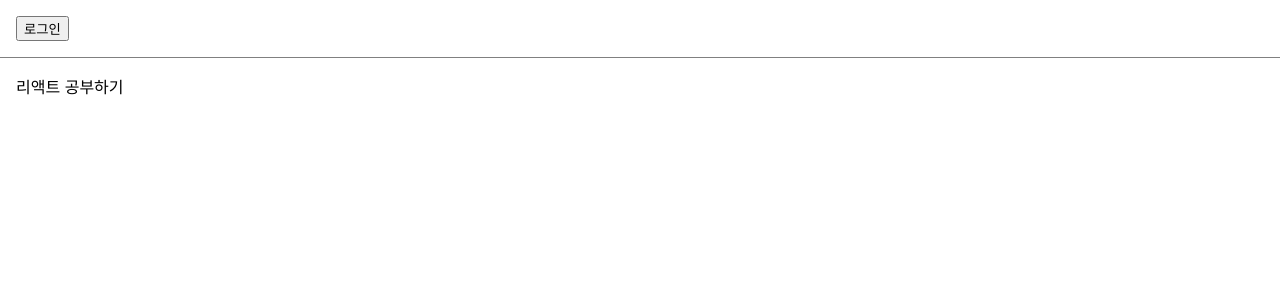
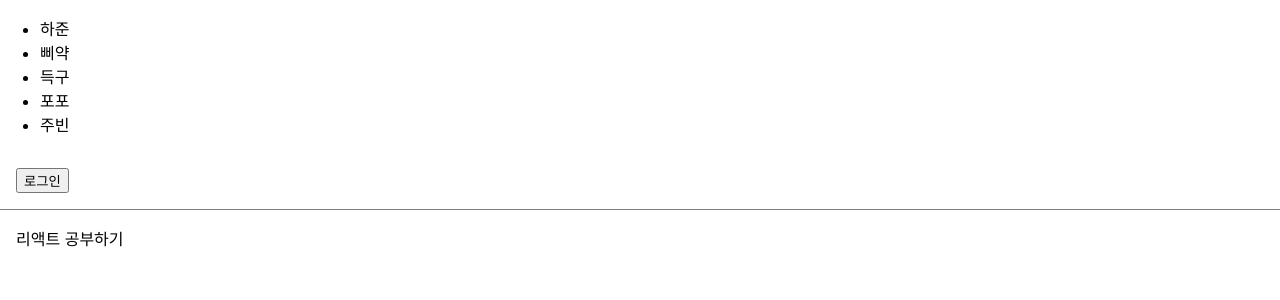
Before and after one commit to blackjune67/toyblog, a React (Create React App) app in the folder front/blog/: page / in a window 1280 px wide. Shown: the top 300 px of the page. Built offline with nearby package versions, Linux system fonts and the light colour scheme.

Commit message:
key & index

```diff
--- /dev/null
+++ b/front/blog/src/chapter10/AttendanceBook.jsx
@@ -0,0 +1,33 @@
+const students = [
+  {
+    id: 1,
+    name: "하준",
+  },
+  {
+    id: 2,
+    name: "삐약",
+  },
+  {
+    id: 3,
+    name: "득구",
+  },
+  {
+    id: 4,
+    name: "포포",
+  },
+  {
+    id: 5,
+    name: "주빈",
+  },
+]
+
+export function AttendanceBook() {
+  return (
+      <ul>
+        {students.map((student, index) => {
+          return <li key={student.id}>{student.name}</li>
+        })
+        }
+      </ul>
+  );
+}
--- a/front/blog/src/index.js
+++ b/front/blog/src/index.js
@@ -3,6 +3,7 @@ import ReactDOM from 'react-dom/client';
 import './index.css';
 import reportWebVitals from './reportWebVitals';
 import {LandingPage} from "./chapter09/LandingPage";
+import {AttendanceBook} from "./chapter10/AttendanceBook";
 
 const root = ReactDOM.createRoot(document.getElementById('root'));
 root.render(
@@ -13,6 +14,7 @@ root.render(
       {/*<Accommodate />*/}
       {/*<ConfirmButton />*/}
       {/*<ConfirmButtonFn />*/}
+      <AttendanceBook />
       <LandingPage />
     </React.StrictMode>
 );
```
